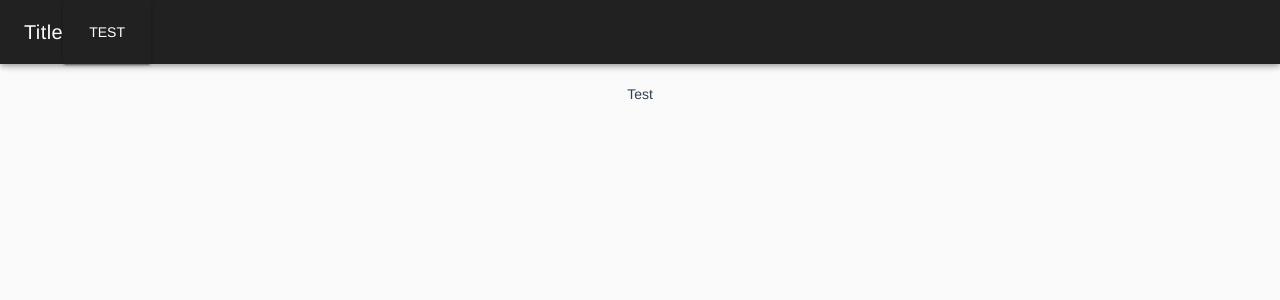
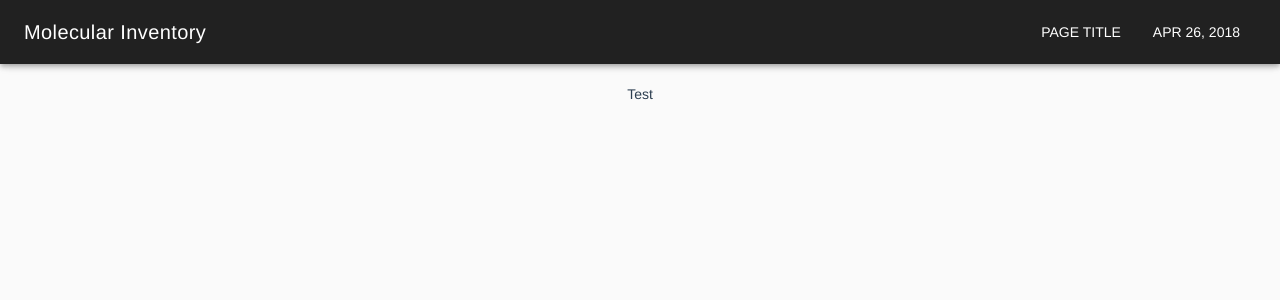
Before and after one commit to SHUSA/inventory, a Vue app: page / in a window 1280 px wide. Shown: the top 300 px of the page. Built offline with nearby package versions, Linux system fonts and the light colour scheme.

Commit message:
basic header

```diff
--- a/src/components/Header.vue
+++ b/src/components/Header.vue
@@ -1,18 +1,34 @@
 <template>
   <v-toolbar  fixed dark>
     <v-toolbar-title>
-      Title
+      {{title }}
     </v-toolbar-title>
-
+    <v-spacer></v-spacer>
     <v-toolbar-items>
-      <v-btn>
-        Test
+      <v-btn flat>
+        {{pageTitle}}
+      </v-btn>
+      <v-btn flat>
+        {{time}}
       </v-btn>
     </v-toolbar-items>
   </v-toolbar>
 </template>
 
-<script></script>
+<script>
+const moment = require('moment')
+
+export default {
+  data() {
+    return {
+      time: moment().format('MMM DD, YYYY'),
+      title: 'Molecular Inventory',
+      pageTitle: 'Page Title'
+    }
+  }
+}
+
+</script>
 
 <style scoped>
 
```
